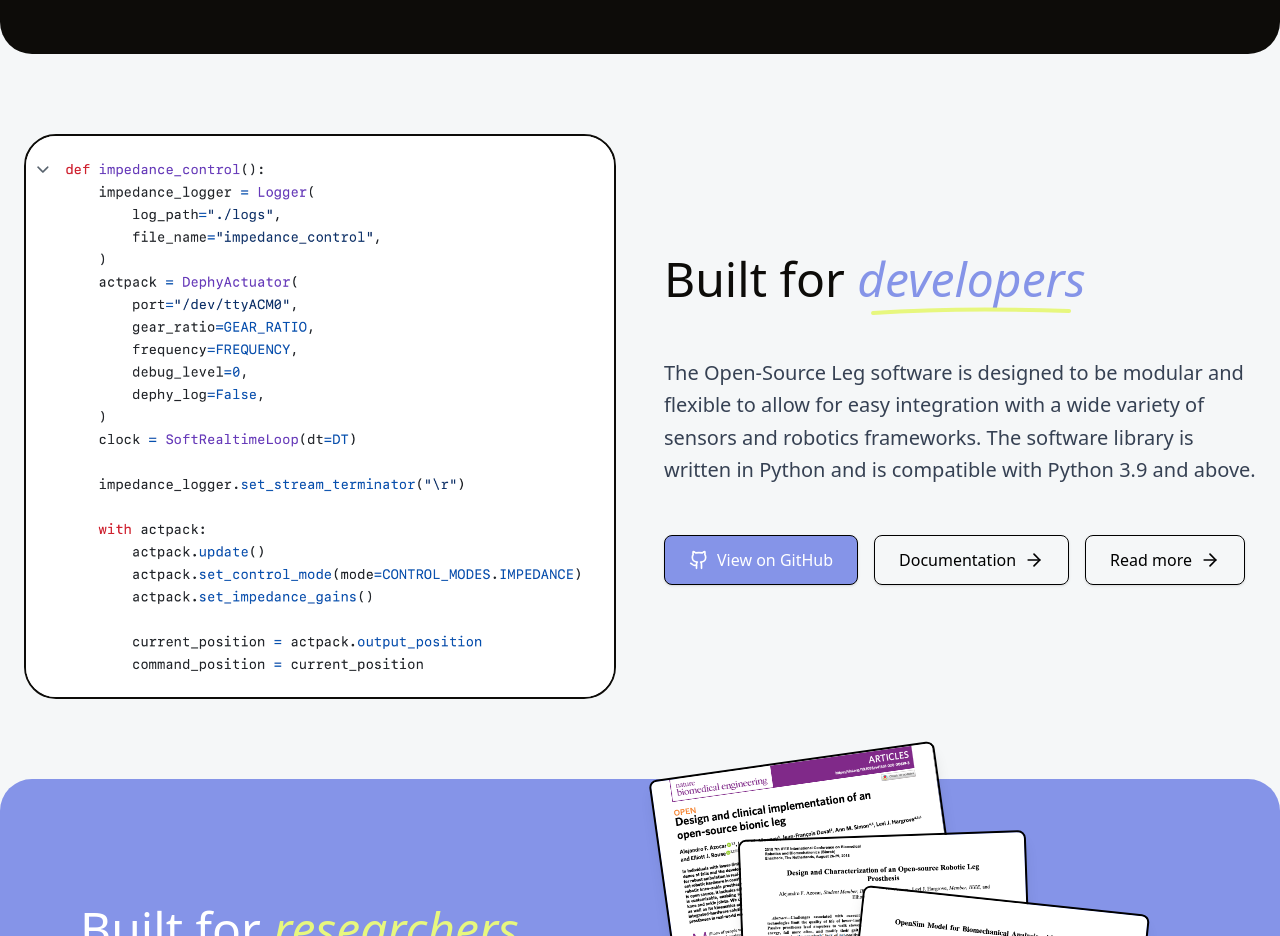
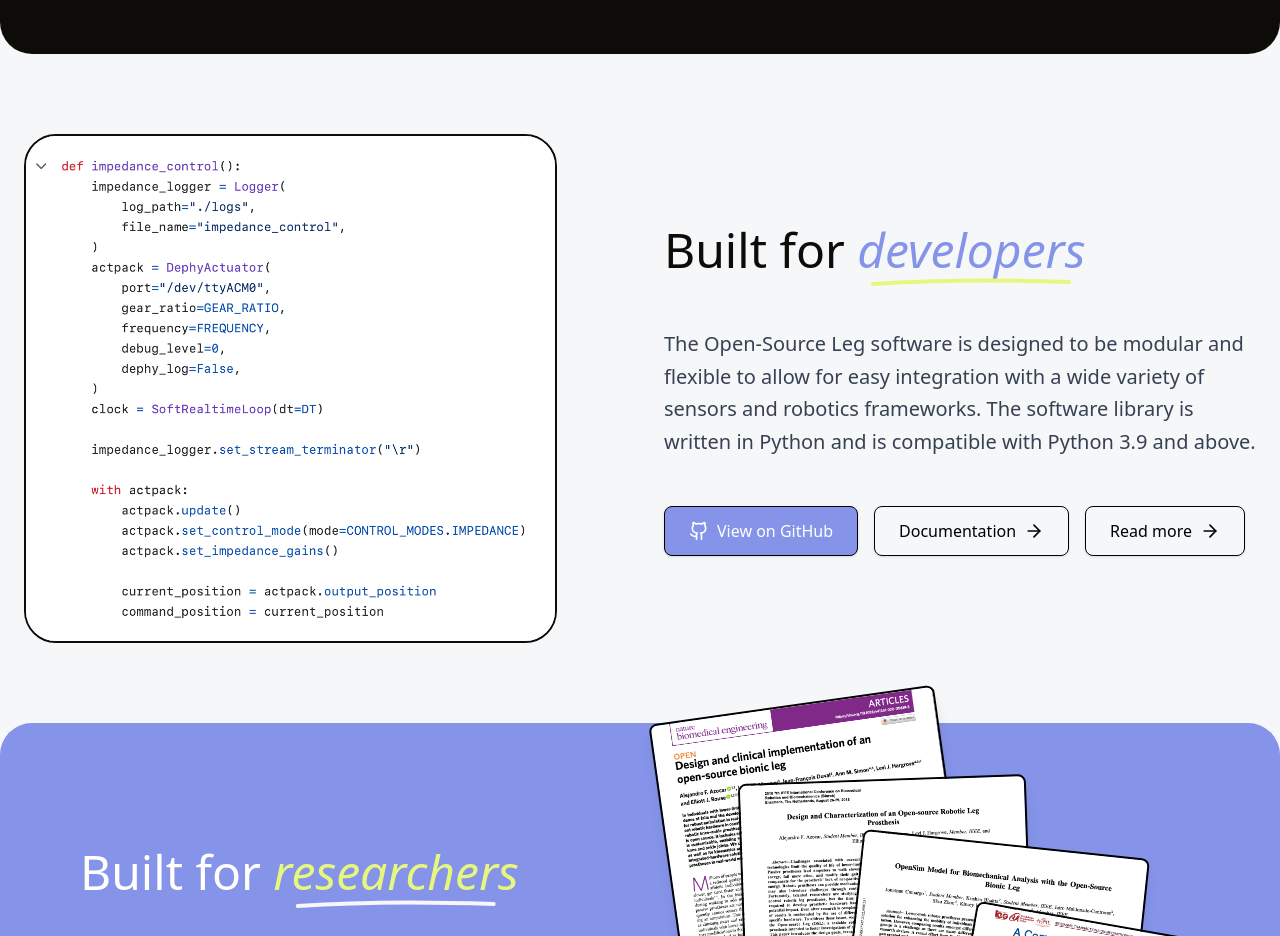
Before and after one commit to neurobionics/opensourceleg.org, a Next.js app: page / in a window 1280 px wide. Shown: the part 2860-3796 px from the top of the page. Built offline with nearby package versions, Linux system fonts and the light colour scheme.

Commit message:
fix: make software image smaller

```diff
--- a/app/page.tsx
+++ b/app/page.tsx
@@ -283,8 +283,8 @@ export default function Home() {
         <div className="max-w-7xl mx-auto">
           <div className="grid lg:grid-cols-2 gap-8 sm:gap-12 items-center">
             {/* Left Content - Software Screenshot */}
-            <div className="w-full rounded-2xl sm:rounded-[2rem] overflow-hidden border-2 border-[var(--black)]">
-              <Image src="/software.png" alt="Open-Source Leg Software" width={800} height={600} className="w-full h-auto object-contain" />
+            <div className="w-[90%] rounded-2xl sm:rounded-[2rem] overflow-hidden border-2 border-[var(--black)]">
+              <Image src="/software.png" alt="Open-Source Leg Software" width={800} height={800} className="w-full h-auto object-contain" />
             </div>
 
             {/* Right Content - Description */}
```
